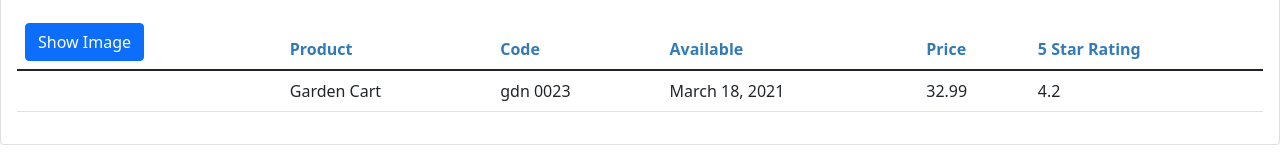
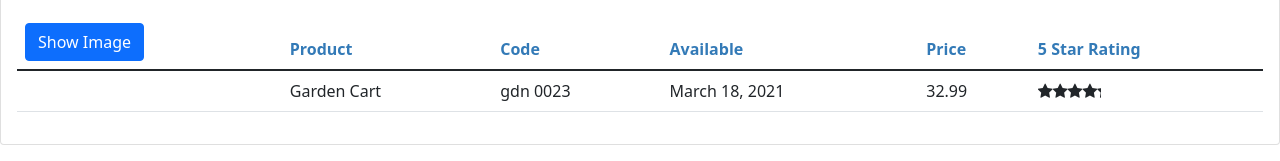
Before and after one commit to AntonDeXy/angular-study-project, an Angular app: page / in a window 1280 px wide. Shown: the part 181-342 px from the top of the page. Built offline with nearby package versions, Linux system fonts and the light colour scheme.

Commit message:
module 8

```diff
--- a/src/app/app.module.ts
+++ b/src/app/app.module.ts
@@ -5,12 +5,14 @@
 import { AppComponent } from './app.component';
 import { ProductListComponent } from './products/product-list.component';
 import { ConvertToSpacesPipe } from './shared/convert-to-spaces.pipe';
+import { StarComponent } from './shared/star.component';
 
 @NgModule({
   declarations: [
     AppComponent,
     ProductListComponent,
-    ConvertToSpacesPipe
+    ConvertToSpacesPipe,
+    StarComponent
   ],
   imports: [
     BrowserModule,
--- a/src/app/products/product-list.component.html
+++ b/src/app/products/product-list.component.html
@@ -52,7 +52,11 @@
             <td>{{ product.releaseDate }}</td>
             <td>{{ product.price }}</td>
             <td>
-              {{ product.starRating }}
+              <pm-star
+                [rating]="product.starRating"
+                (ratingClicked)="onRatingClicked($event)"
+              ></pm-star>
+              <!-- {{ product.starRating }} -->
             </td>
           </tr>
         </tbody>
--- a/src/app/products/product-list.component.ts
+++ b/src/app/products/product-list.component.ts
@@ -60,4 +60,8 @@
   ngOnInit(): void {
     this.listFilter = 'cart'
   }
+
+  onRatingClicked(message: string): void {
+    this.pageTitle = 'Product List: ' + message
+  }
 }
--- a/src/app/shared/star.component.html
+++ b/src/app/shared/star.component.html
@@ -1,6 +1,9 @@
-<div class="crop"
-     [style.width.px]="cropWidth"
-     [title]="rating">
+<div
+  class="crop"
+  [style.width.px]="cropWidth"
+  [title]="rating"
+  (click)="onClick()"
+>
   <div style="width: 75px">
     <span class="fa fa-star"></span>
     <span class="fa fa-star"></span>
--- /dev/null
+++ b/src/app/shared/star.component.ts
@@ -0,0 +1,23 @@
+import { Component, EventEmitter, Input, OnChanges, Output } from "@angular/core";
+
+@Component({
+  selector: 'pm-star',
+  templateUrl: './star.component.html',
+  styleUrls: ['./star.component.css']
+})
+
+export class StarComponent implements OnChanges {
+  @Input() rating: number = 0;
+  cropWidth: number = 75;
+  @Output() ratingClicked: EventEmitter<string> = new EventEmitter<string>()
+
+  ngOnChanges(): void {
+    this.cropWidth = this.rating * 75 / 5
+  }
+
+  onClick(): void {
+    this.ratingClicked.emit(
+      `The rating ${this.rating} was clicked!`
+    )
+  }
+}
```
